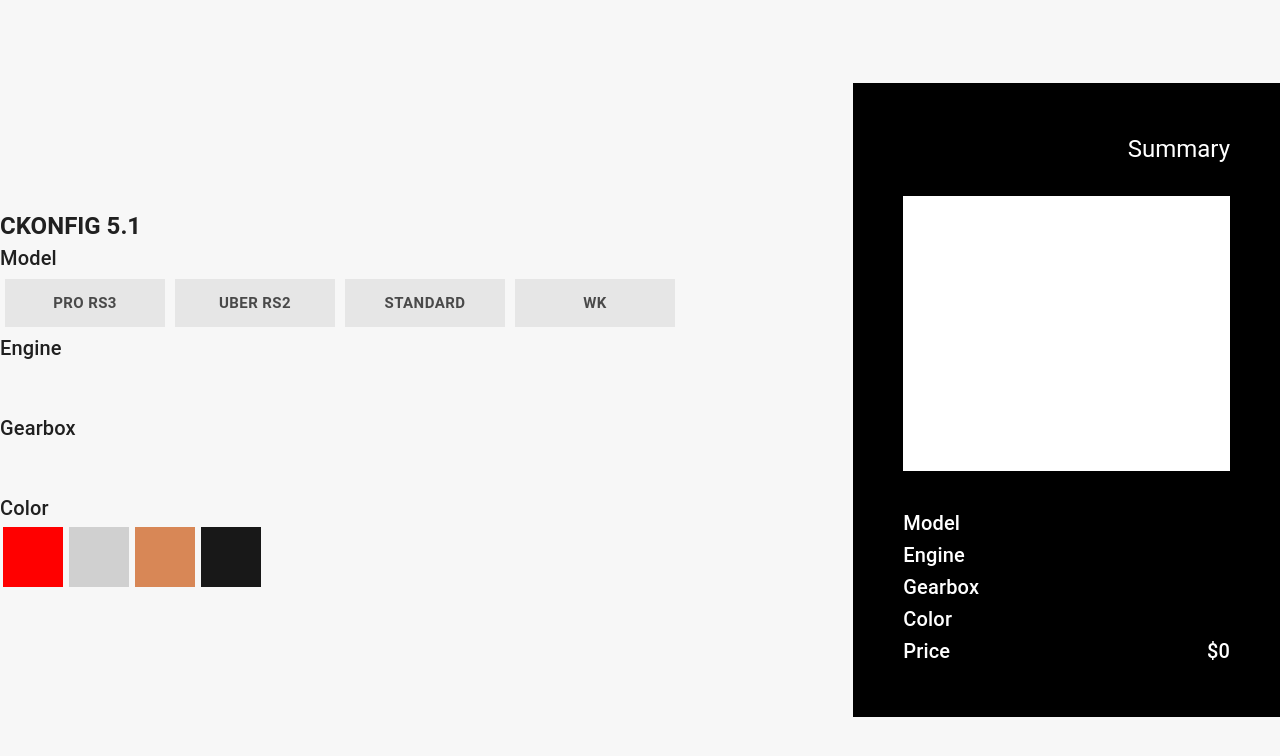
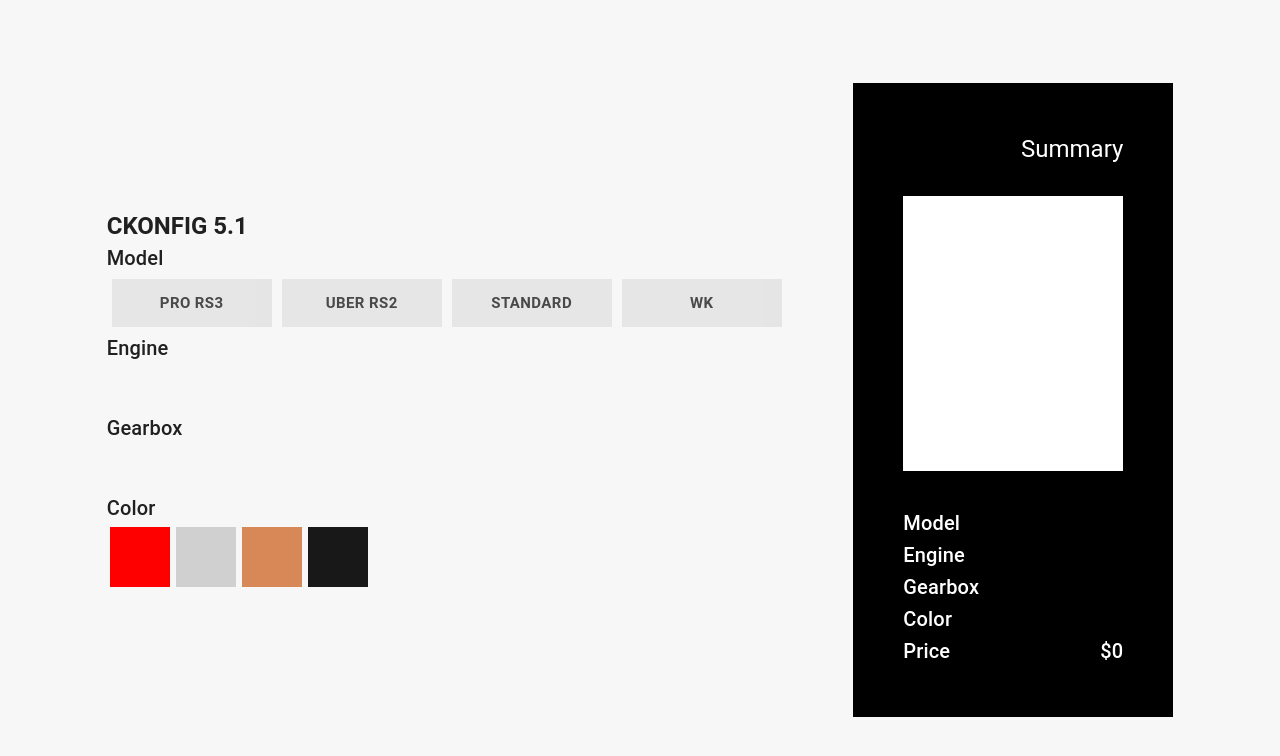
Before and after one commit to Niesyto/custom-cars, a React (Create React App) app: page / in a window 1280 px wide. Shown: the top 756 px of the page. Built offline with nearby package versions, Linux system fonts and the light colour scheme.

Commit message:
Styling (grid)

```diff
--- a/src/App.js
+++ b/src/App.js
@@ -10,10 +10,10 @@ function App() {
       <div className="App">
         <header className="App-header" >
           <Grid container justify="center" direction="row" className="Container" alignItems="center" alignContent="center" >
-            <Grid item sm={12} md={8} style={{maxWidth:"100%"}}>
+            <Grid item xs={12} lg={7} style={{maxWidth:"100%"}}>
               <SelectionPanelContainer />
             </Grid>
-            <Grid item sm={12} md={4} style={{maxWidth:"unset"}}>
+            <Grid item xs={12} lg={3} style={{maxWidth:"unset"}}>
               <SummaryContainer />
             </Grid>
           </Grid>
--- a/src/SelectionPanel.js
+++ b/src/SelectionPanel.js
@@ -41,7 +41,7 @@ function SelectionPanel(props) {
         setAvailableGearboxes(gearboxes.filter(contains(props.car.engine)));
     }, [gearboxes, props.car.engine]);
 
-
+    //Higher order function that return callback for array filtering
     function contains(searchedValue) {
         return function (element) {
             return (element.availableIn.includes(searchedValue));
```
